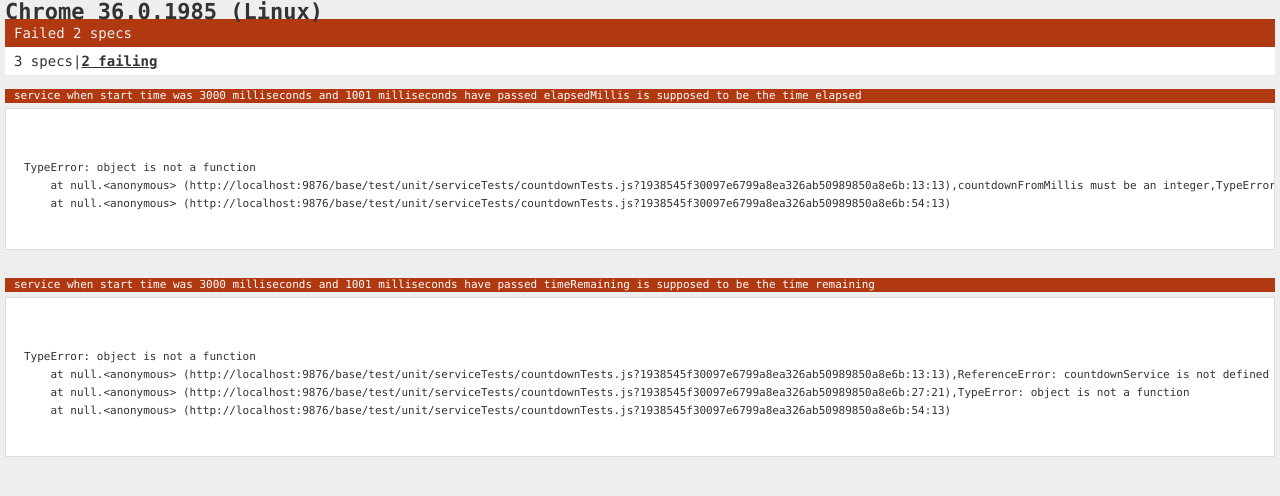
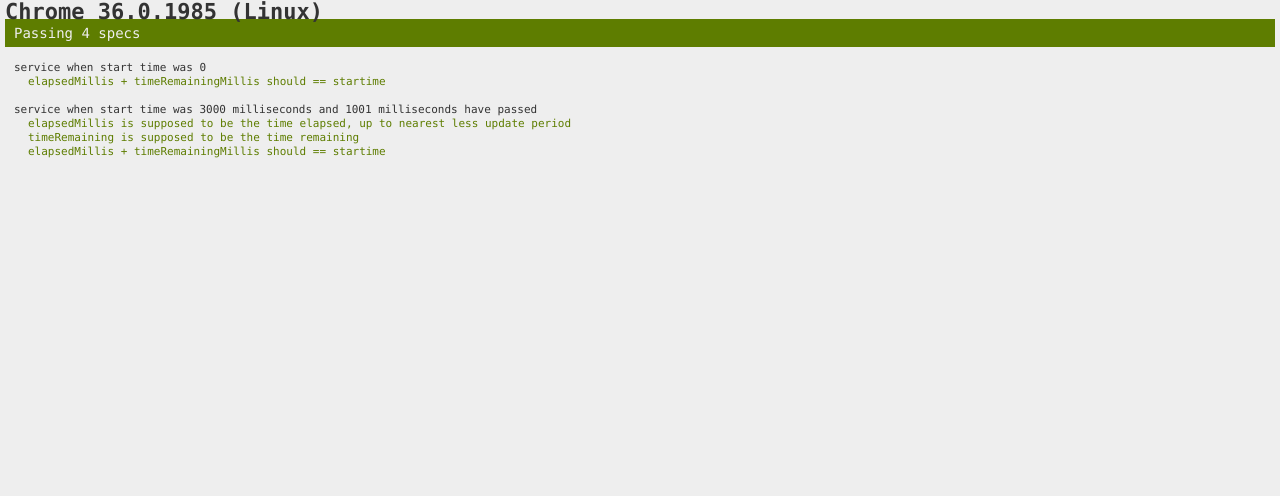
Before and after one commit to ossek/timey, a plain HTML site: page test_out/Chrome 36.0.1985 (Linux)/index.html in a window 1280 px wide. Drawn offline with nearby package versions, Linux system fonts and the light colour scheme.

Commit message:
test now adjusts expectation to account for timey's update period not catching all time that has been elapsed

```diff
--- a/test_out/Chrome 36.0.1985 (Linux)/index.html
+++ b/test_out/Chrome 36.0.1985 (Linux)/index.html
@@ -57,16 +57,15 @@
  </script>
 </head>
 
-<body id="HTMLReporter" class="html-reporter showDetails">
+<body id="HTMLReporter" class="html-reporter">
 <h1>Chrome 36.0.1985 (Linux)</h1>
 
 <div class="alert">
 
 
-<span class="failingAlert bar">Failed 2 specs</span>
-<span class="resultsMenu bar">
-<a class="summaryMenuItem" href="#">3 specs<a>|<a class="detailsMenuItem" href="#">2 failing</a>
-</span>
+
+
+	<span class="passingAlert bar">Passing 4 specs</span>
 
 
 
@@ -85,15 +84,19 @@
 
 		</div>
 
-		<div class="suite failed">
+		<div class="suite passed">
 			<span class="description">service when start time was 3000 milliseconds and 1001 milliseconds have passed </span>
 
-			<div class="specSummary failed">
-			<span class="description">elapsedMillis is supposed to be the time elapsed</span>
+			<div class="specSummary passed">
+			<span class="description">elapsedMillis is supposed to be the time elapsed, up to nearest less update period</span>
 			</div>
 
-			<div class="specSummary failed">
+			<div class="specSummary passed">
 			<span class="description">timeRemaining is supposed to be the time remaining</span>
+			</div>
+
+			<div class="specSummary passed">
+			<span class="description">elapsedMillis + timeRemainingMillis should == startime</span>
 			</div>
 
 		</div>
@@ -102,27 +105,6 @@
 
 <div id="details">
 
-
-	<div class="specDetail failed">
-		<span class="description">service when start time was 3000 milliseconds and 1001 milliseconds have passed  elapsedMillis is supposed to be the time elapsed</span>
-		<div class="stackTrace">
-			<div class="resultMessage">TypeError: object is not a function
-    at null.&lt;anonymous&gt; (http://localhost:9876/base/test/unit/serviceTests/countdownTests.js?1938545f30097e6799a8ea326ab50989850a8e6b:13:13),countdownFromMillis must be an integer,TypeError: object is not a function
-    at null.&lt;anonymous&gt; (http://localhost:9876/base/test/unit/serviceTests/countdownTests.js?1938545f30097e6799a8ea326ab50989850a8e6b:54:13)</div>
-		</div>
-	</div>
-
-	<div class="specDetail failed">
-		<span class="description">service when start time was 3000 milliseconds and 1001 milliseconds have passed  timeRemaining is supposed to be the time remaining</span>
-		<div class="stackTrace">
-			<div class="resultMessage">TypeError: object is not a function
-    at null.&lt;anonymous&gt; (http://localhost:9876/base/test/unit/serviceTests/countdownTests.js?1938545f30097e6799a8ea326ab50989850a8e6b:13:13),ReferenceError: countdownService is not defined
-    at null.&lt;anonymous&gt; (http://localhost:9876/base/test/unit/serviceTests/countdownTests.js?1938545f30097e6799a8ea326ab50989850a8e6b:27:21),TypeError: object is not a function
-    at null.&lt;anonymous&gt; (http://localhost:9876/base/test/unit/serviceTests/countdownTests.js?1938545f30097e6799a8ea326ab50989850a8e6b:54:13)</div>
-		</div>
-	</div>
-
-
 </div>
 </body>
 </html>
```
Also changed, not shown: js/timey.js (+21 -12 lines), test/unit/serviceTests/countdownTests.js (+46 -33 lines), test/unit/testMock/clockmock.js (+1 -2 lines).
